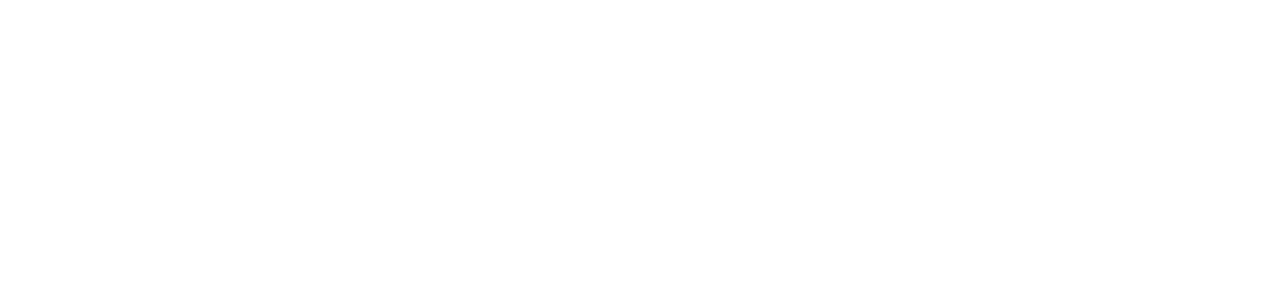
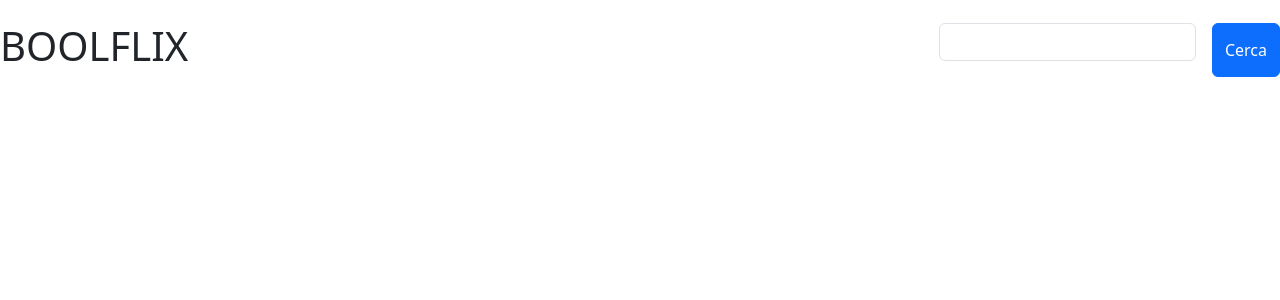
Before and after one commit to RiccardoGarbo/vite-boolflix, a Vue app: page / in a window 1280 px wide. Shown: the top 300 px of the page. Built offline with nearby package versions, Linux system fonts and the light colour scheme.

Commit message:
create new component header, and import bootstrap

```diff
--- a/index.html
+++ b/index.html
@@ -3,7 +3,7 @@
 
 <head>
   <meta charset="UTF-8" />
-  <link rel="icon" type="icon" href="./public/img/netflix_icon_1.png" />
+  <link rel="icon" type="icon" href="/img/netflix_icon_1.png" />
   <meta name="viewport" content="width=device-width, initial-scale=1.0" />
   <title>Boolflix</title>
 </head>
--- a/package.json
+++ b/package.json
@@ -10,11 +10,13 @@
   },
   "dependencies": {
     "axios": "^1.6.7",
+    "bootstrap": "^5.3.2",
     "scss": "^0.2.4",
     "vue": "^3.3.11"
   },
   "devDependencies": {
     "@vitejs/plugin-vue": "^4.5.2",
+    "sass": "^1.70.0",
     "vite": "^5.0.8"
   }
 }
--- a/src/App.vue
+++ b/src/App.vue
@@ -1,6 +1,14 @@
 <script>
+import AppHeader from './components/AppHeader.vue';
+import 'bootstrap/dist/css/bootstrap.min.css';
+export default {
+    components: { AppHeader }
+
+}
 
 </script>
 
-<template></template>
+<template>
+    <AppHeader />
+</template>
 <style></style>
--- /dev/null
+++ b/src/components/AppHeader.vue
@@ -0,0 +1,25 @@
+<script>
+export default {
+    name: 'AppHeader'
+}
+</script>
+<template>
+    <div id="header" class=" d-flex justify-content-between align-items-center">
+        <h1>BOOLFLIX</h1>
+        <div>
+
+        </div>
+        <form class="d-flex gap-3 align-items">
+            <div class="mb-3 ">
+                <input type="email" class="form-control">
+            </div>
+            <button type="submit" class="btn btn-primary">Cerca</button>
+        </form>
+
+    </div>
+</template>
+<style lang="scss" scoped>
+#header {
+    height: 100px;
+}
+</style>
```
Also changed, not shown: 1 other file (tests, documents, lock files or other folders).
